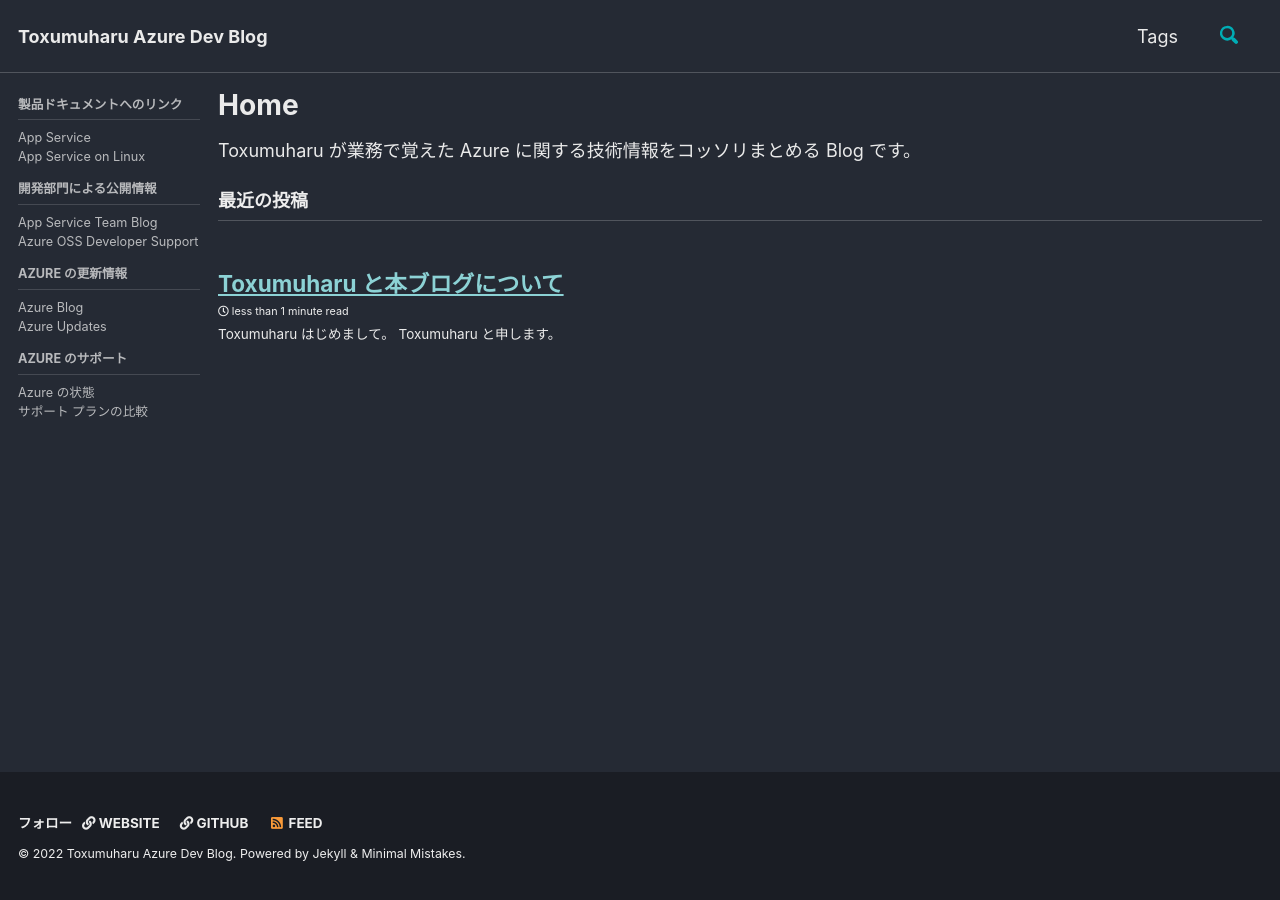
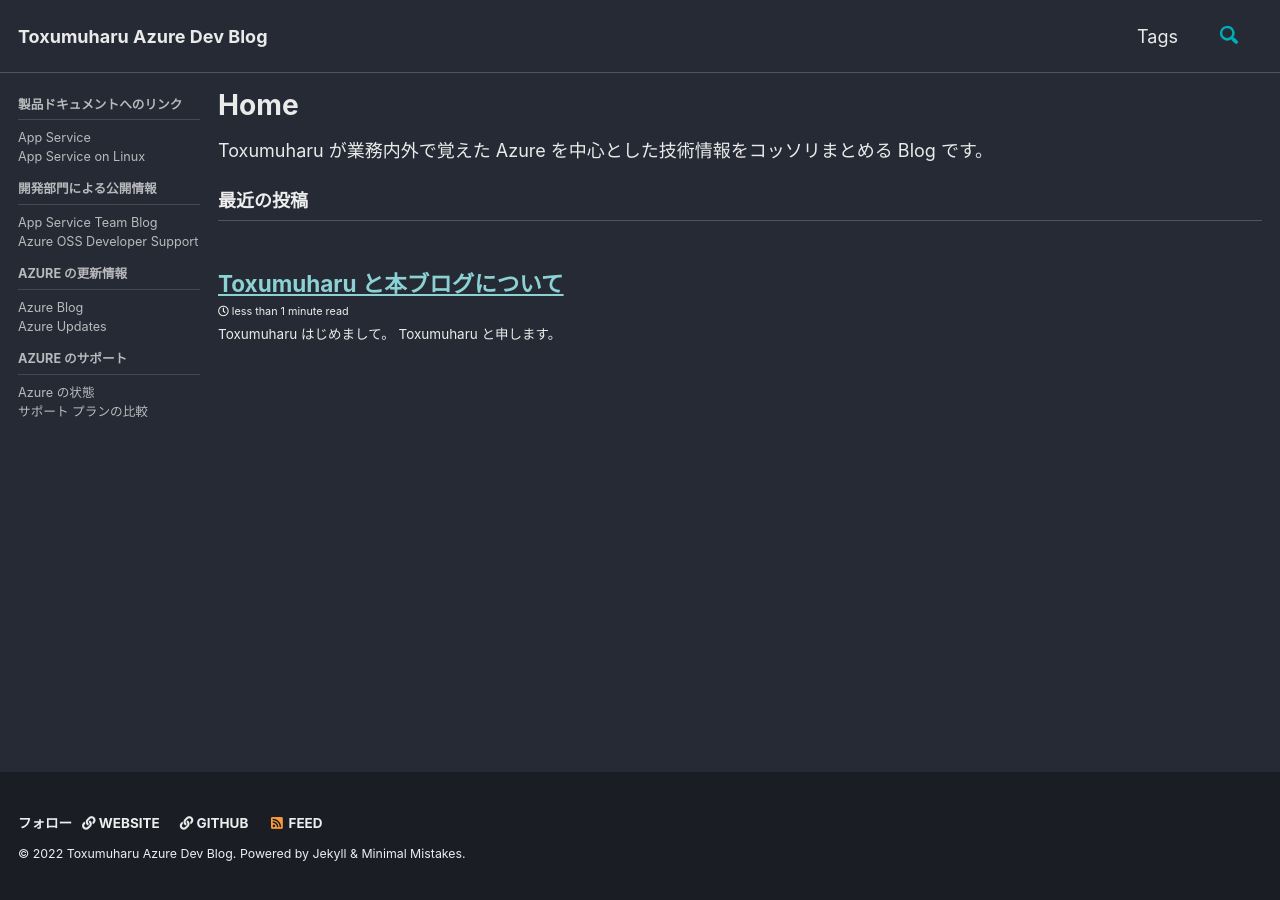
Before and after one commit to Toxumuharu/toxumuharu.github.io, a Jekyll site: the page built from index.html, in a window 1280 px wide. Built offline with Jekyll 4.4.1, drawn with Linux system fonts in a browser that asks for light colours; cached includes are drawn as plain includes; the list of posts is cut into pages by our own code; comment, search, counter and statistics services are not loaded.

Commit message:
modified:   index.html

```diff
--- a/index.html
+++ b/index.html
@@ -13,5 +13,5 @@
 ---
 
 <p>
-    Toxumuharu が業務で覚えた Azure に関する技術情報をコッソリまとめる Blog です。
+    Toxumuharu が業務内外で覚えた Azure を中心とした技術情報をコッソリまとめる Blog です。
 </p>
```
